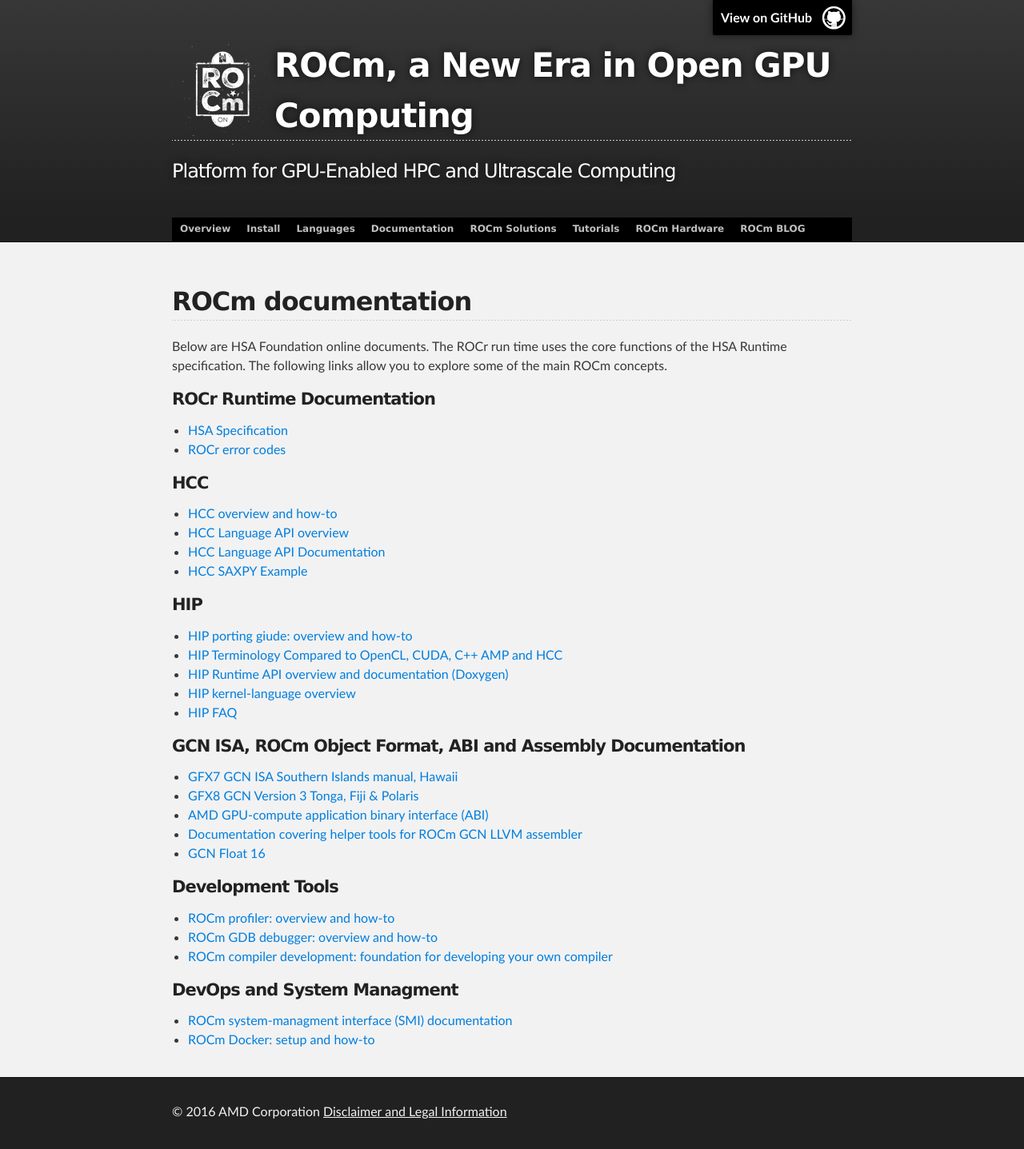
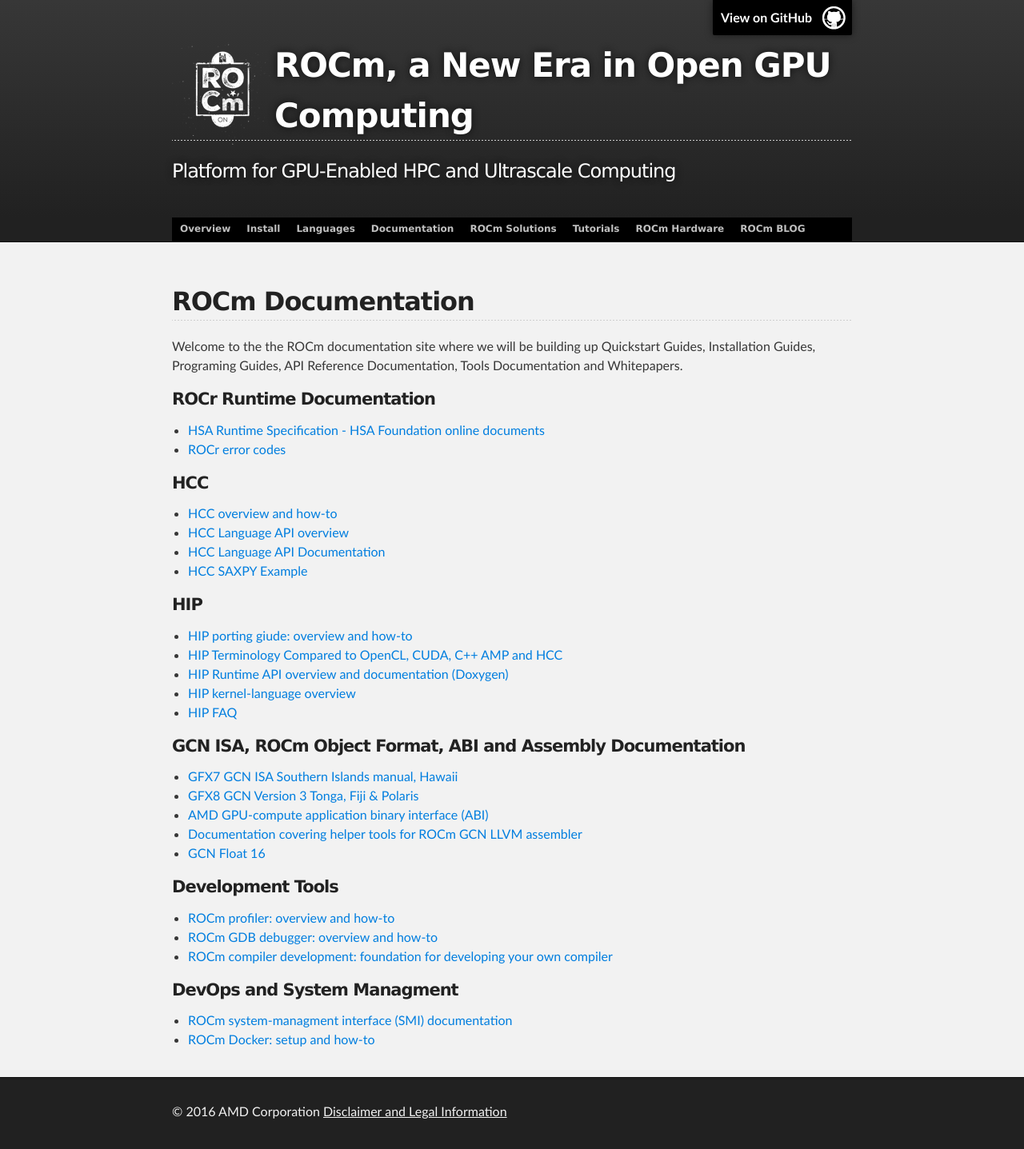
Before and after one commit to ROCm/ROCm.github.io, a Jekyll site: the page built from documentation.md, in a window 1280 px wide. Shown: the whole page at 80% size. Built offline with Jekyll 4.4.1, drawn with Linux system fonts in a browser that asks for light colours.

Commit message:
Update documentation.md

```diff
--- a/documentation.md
+++ b/documentation.md
@@ -3,16 +3,13 @@
 title: ROCm Documentation
 ---
 
-## ROCm documentation
+## ROCm Documentation
 
-Below are HSA Foundation online documents. The ROCr run time
-uses the core functions of the HSA Runtime specification. The
-following links allow you to explore some of the main ROCm
-concepts.
+Welcome to the the ROCm documentation site where we will be building up Quickstart Guides, Installation Guides, Programing Guides, API Reference Documentation, Tools Documentation and Whitepapers.
 
 #### ROCr Runtime Documentation
 
-* [HSA Specification](http://www.hsafoundation.com/html_spec11/HSA_Library.htm)
+* [HSA Runtime Specification - HSA Foundation online documents](http://www.hsafoundation.com/html_spec11/HSA_Library.htm)
 * [ROCr error codes](ROCmRTec.html)
 
 #### HCC
```
